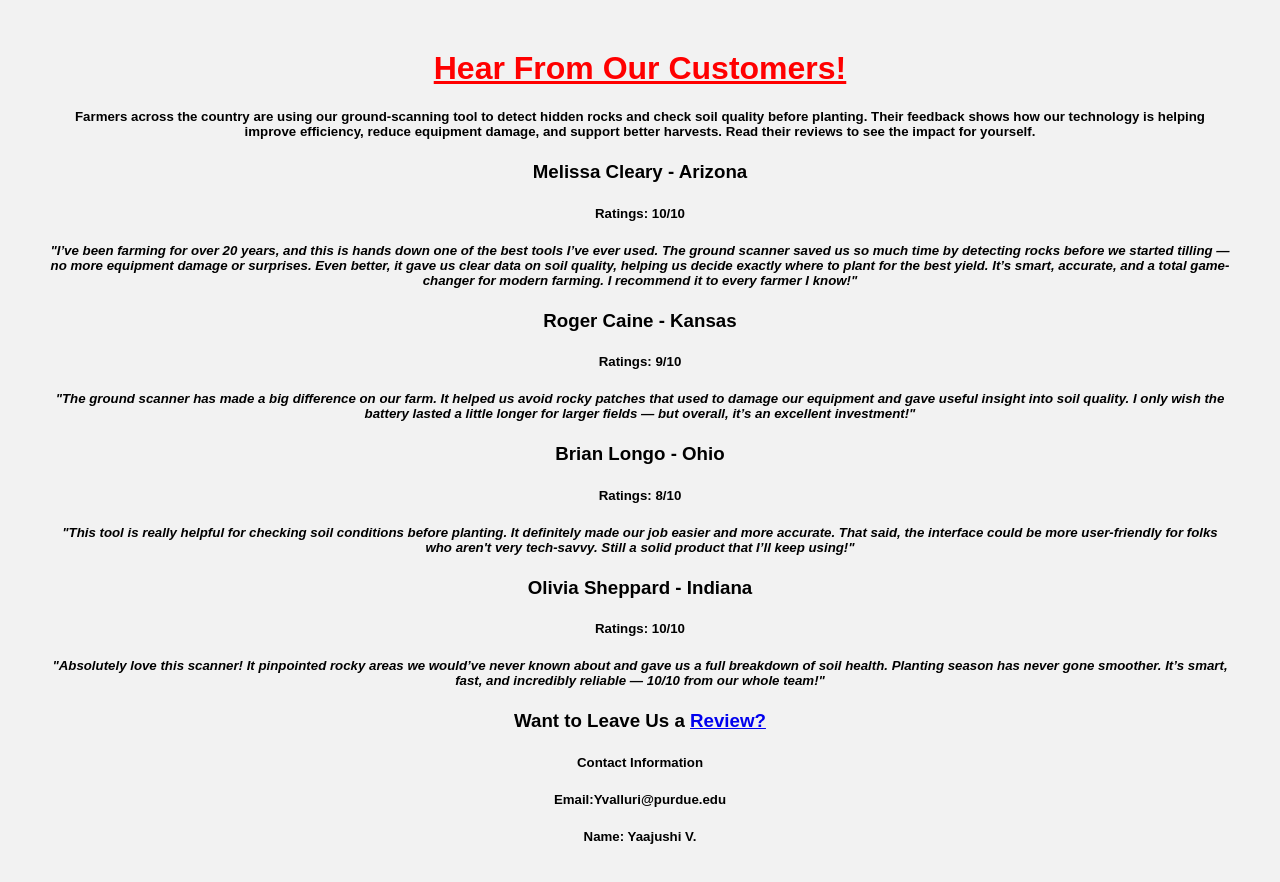
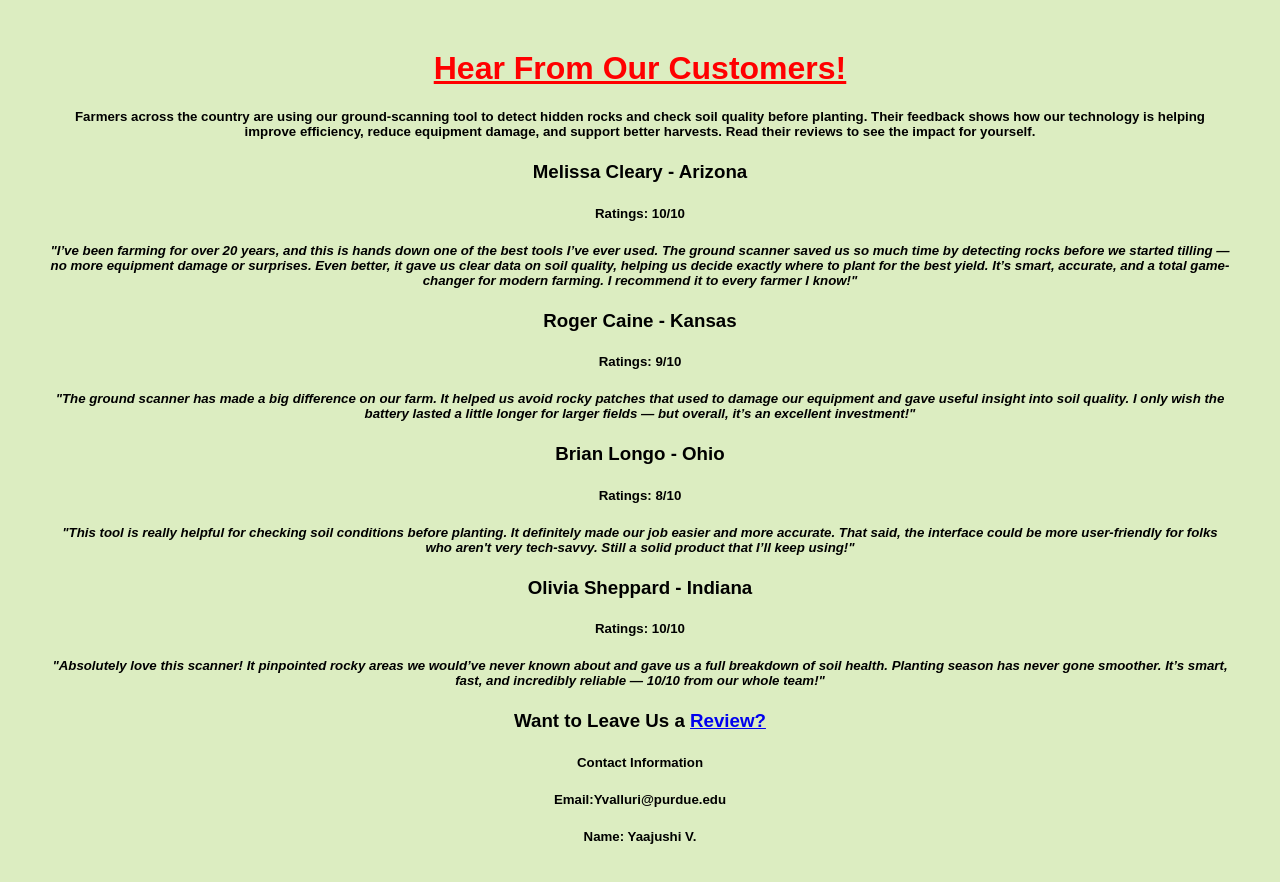
Before and after one commit to yvalluri/yvalluri.github.io, a plain HTML site: page index.html in a window 1280 px wide. Drawn offline with Linux system fonts and the light colour scheme.

Commit message:
Update style.css

```diff
--- a/style.css
+++ b/style.css
@@ -1,5 +1,5 @@
 body {
-  background-color: #f2f2f2;
+  background-color: #dcedc1;
   font-family: Arial, sans-serif;
   text-align: center;
   margin: 50px;
```
